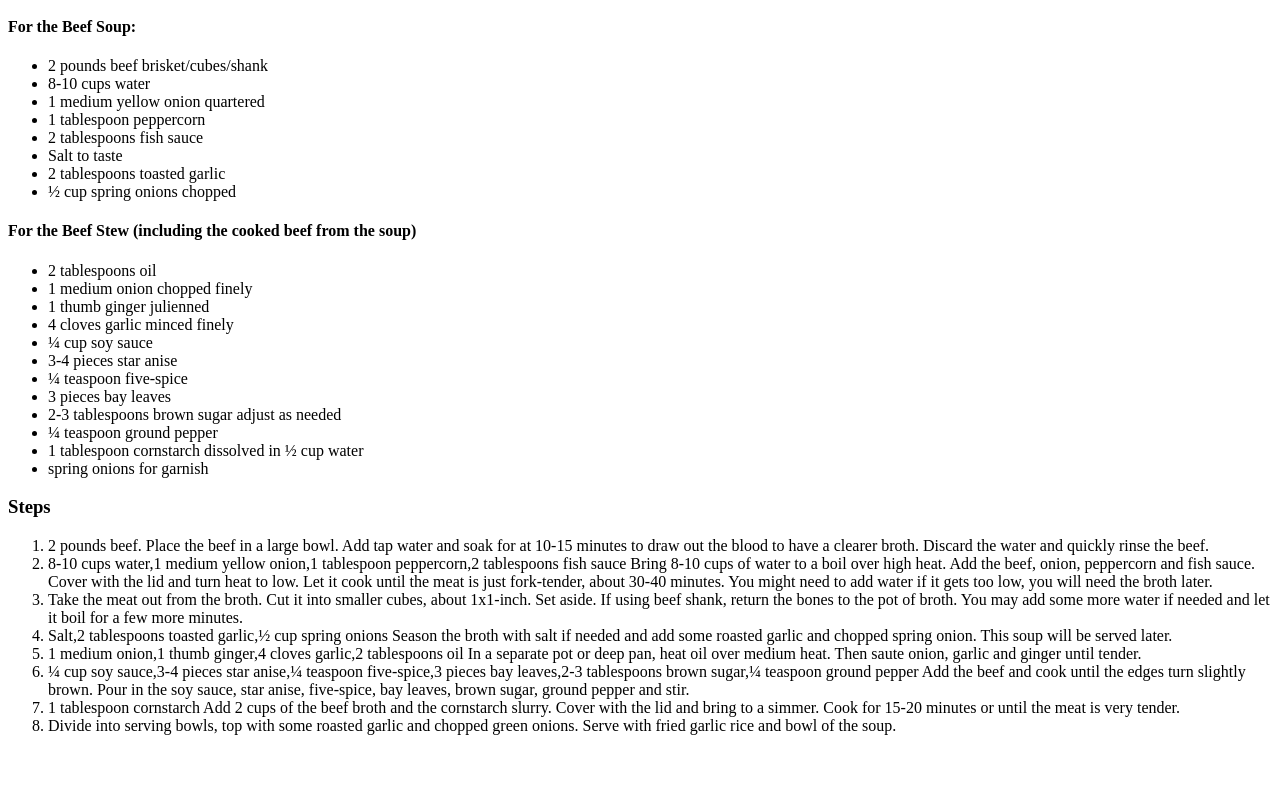
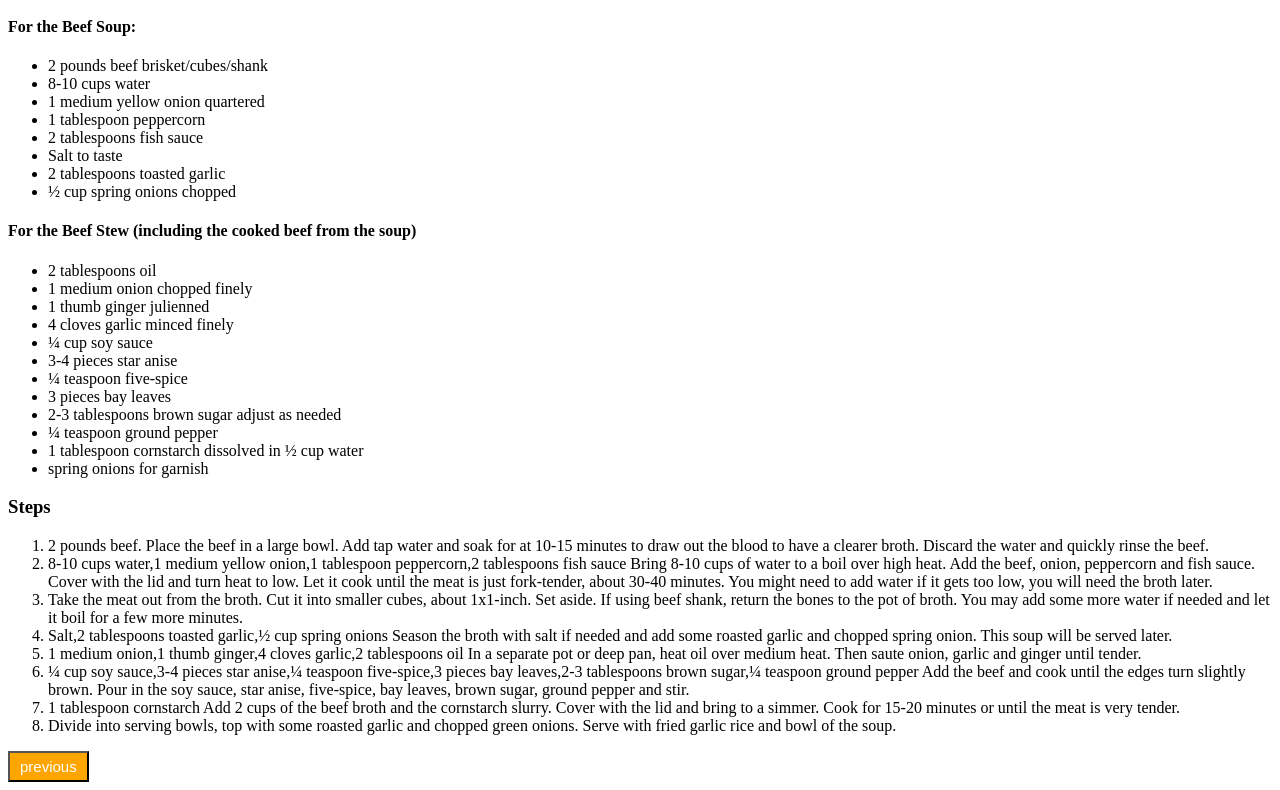
Before and after one commit to d0wnsider/odin-recipes, a plain HTML site: page recipes/beefpares.html in a window 1280 px wide. Shown: the part 2050-2840 px from the top of the page. Before the commit the page ends 2801 px from the top, so only its background shows below. Drawn offline with Linux system fonts and the light colour scheme.

Commit message:
Added a 'back' button on the 3 recipe pages

```diff
--- /dev/null
+++ b/porkstyles.css
@@ -0,0 +1,14 @@
+/* local file installation for custom font */
+@font-face {
+    font-family: "Satisfy";
+    src: url("../odin-recipes/recipes/Satisfy-Regular.ttf") format('truetype');
+}
+
+.button {
+    padding: 5px;
+    text-align: center;
+    font-size: 15px;
+    text-decoration: none;
+    background-color: orange;
+    color: white;
+}
--- a/recipes/beefpares.html
+++ b/recipes/beefpares.html
@@ -3,6 +3,7 @@
     <head>
         <meta charset="UTF-8">
         <title>Pin0y Recipes</title>
+        <link rel="stylesheet" href="../porkstyles.css">
     </head>
     <body>
         <h1>Beef Pares</h1>
@@ -73,5 +74,6 @@
             <li>Divide into serving bowls, top with some roasted garlic and chopped green onions.
                 Serve with fried garlic rice and bowl of the soup.</li>
         </ol>
+        <button class="button"><a href="../index.html" class="button">previous</a></button>
     </body>
 </html>
--- a/styles.css
+++ b/styles.css
@@ -20,6 +20,7 @@ a {
 
 .divBox {
     display: flex;
+    justify-content: center;
 }
 
 img {
```
Also changed, not shown: recipes/porksisig.html (+2 -0 lines), recipes/spicyadobongtahong.html (+2 -0 lines).
